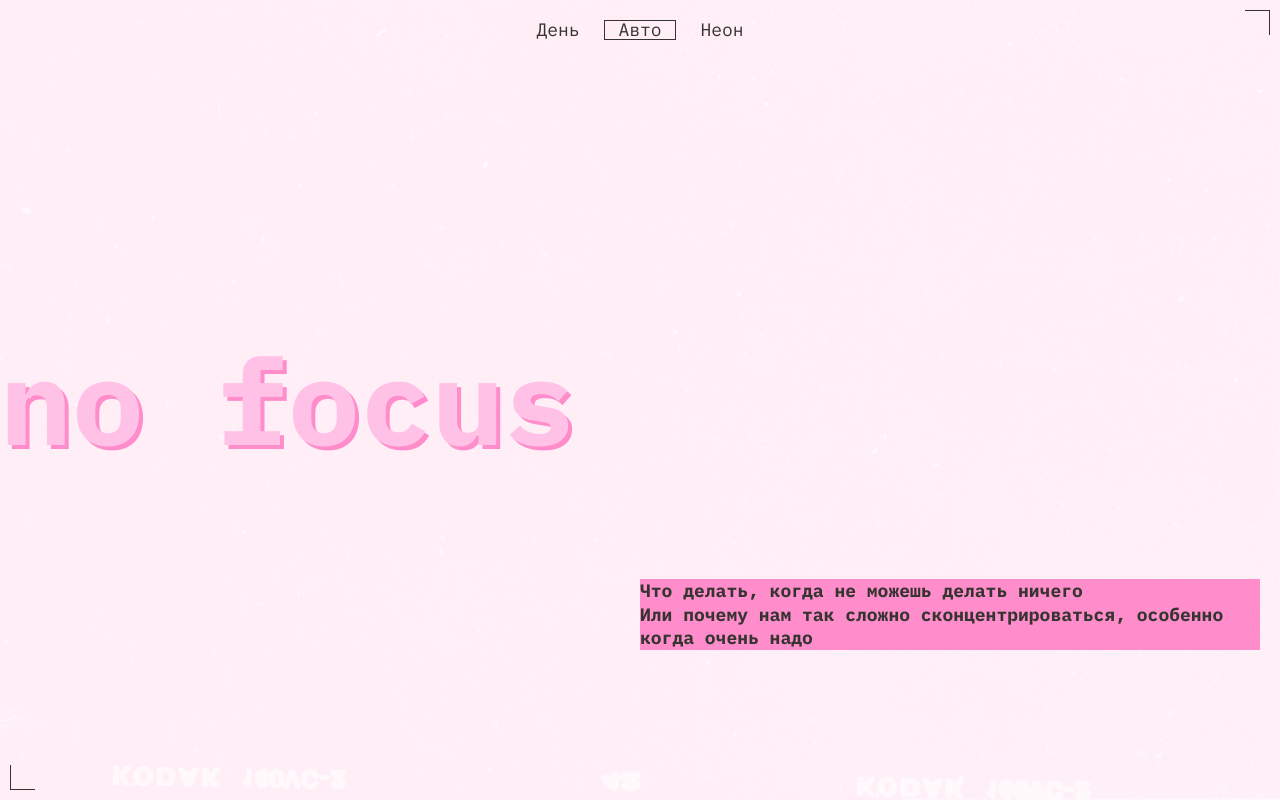
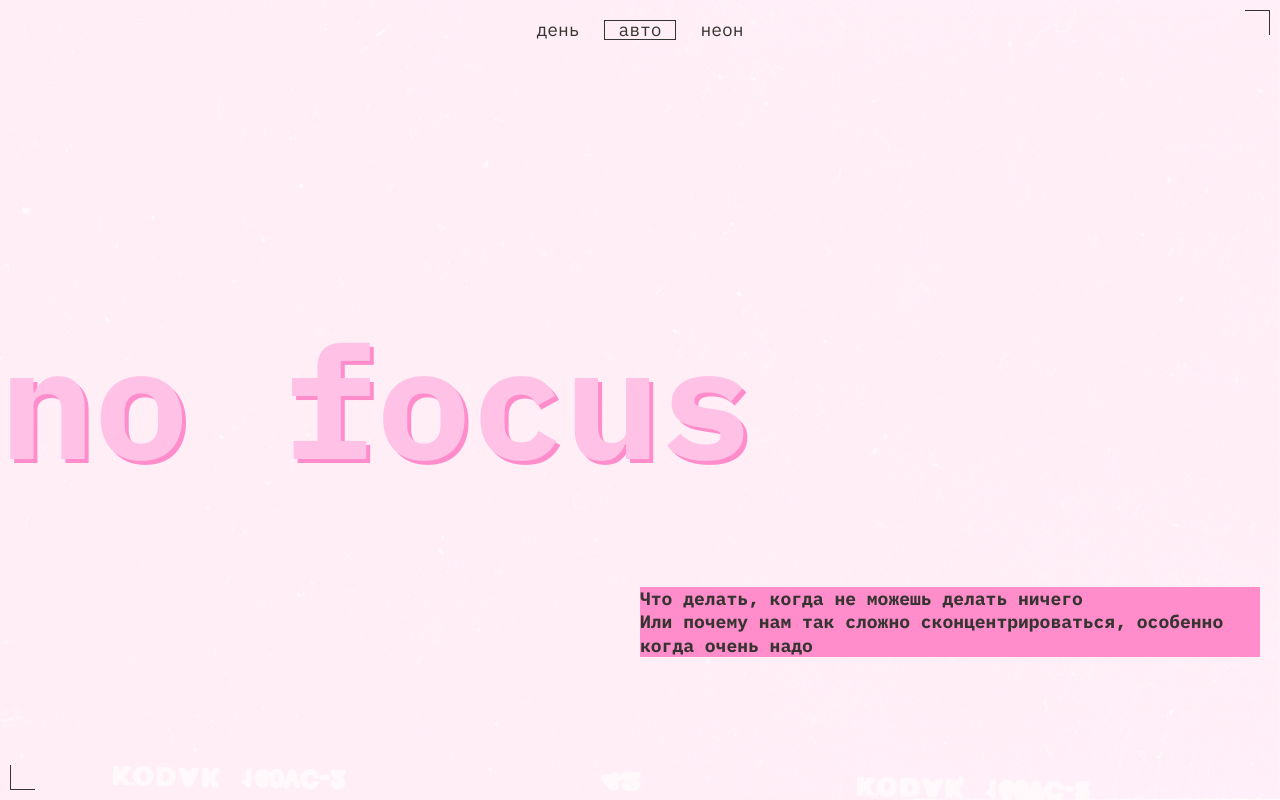
Before and after one commit to airwalk45/slozhno-sosredotochitsya, a plain HTML site: page index.html in a window 1280 px wide. Shown: the top 800 px of the page. Drawn offline with Linux system fonts and the light colour scheme.

Commit message:
11112023 3:09

```diff
--- a/index.html
+++ b/index.html
@@ -25,7 +25,7 @@
             <button
               class="header__theme-menu-button header__theme-menu-button_type_light"
             >
-              День
+              день
             </button>
           </li>
           <li class="header__theme-menu-item">
@@ -33,14 +33,14 @@
               class="header__theme-menu-button header__theme-menu-button_active header__theme-menu-button_type_auto"
               disabled
             >
-              Авто
+              авто
             </button>
           </li>
           <li class="header__theme-menu-item">
             <button
               class="header__theme-menu-button header__theme-menu-button_type_dark"
             >
-              Неон
+              неон
             </button>
           </li>
         </ul>
--- a/styles/style.css
+++ b/styles/style.css
@@ -73,10 +73,6 @@
   justify-self: end;
 }
 
-.header__theme-menu-item {
-  margin-bottom: 13px;
-}
-
 .header__theme-menu-item:not(:last-child) {
   margin-bottom: 13px;
 }
@@ -121,7 +117,7 @@
 }
 
 .main-font {
-  font-size: clamp(7.25rem, 7.0115rem + 1.0178vw, 7.5rem);
+  font-size: var(--main-font-size);
   color: var(--h1-color);
   text-shadow: 4px 4px 0px var(--h1-shadow-color);
   font-family: IBM Plex Mono;
@@ -260,6 +256,7 @@
 @media (768px <= width) {
   :root {
     --large-padding: 80px; /*большой отступ*/
+    --main-font-size: clamp(7.5rem, 0.5625rem + 14.4531vw, 9.8125rem);
   }
 
   .header,
--- a/styles/variables.css
+++ b/styles/variables.css
@@ -22,4 +22,5 @@
     0.4
   ); /*цвет рамки кнопок в режиме hover*/
   --rec_display: block; /*видимость надписи REC*/
+  --main-font-size: clamp(7.25rem, 7.0115rem + 1.0178vw, 7.5rem);
 }
```
